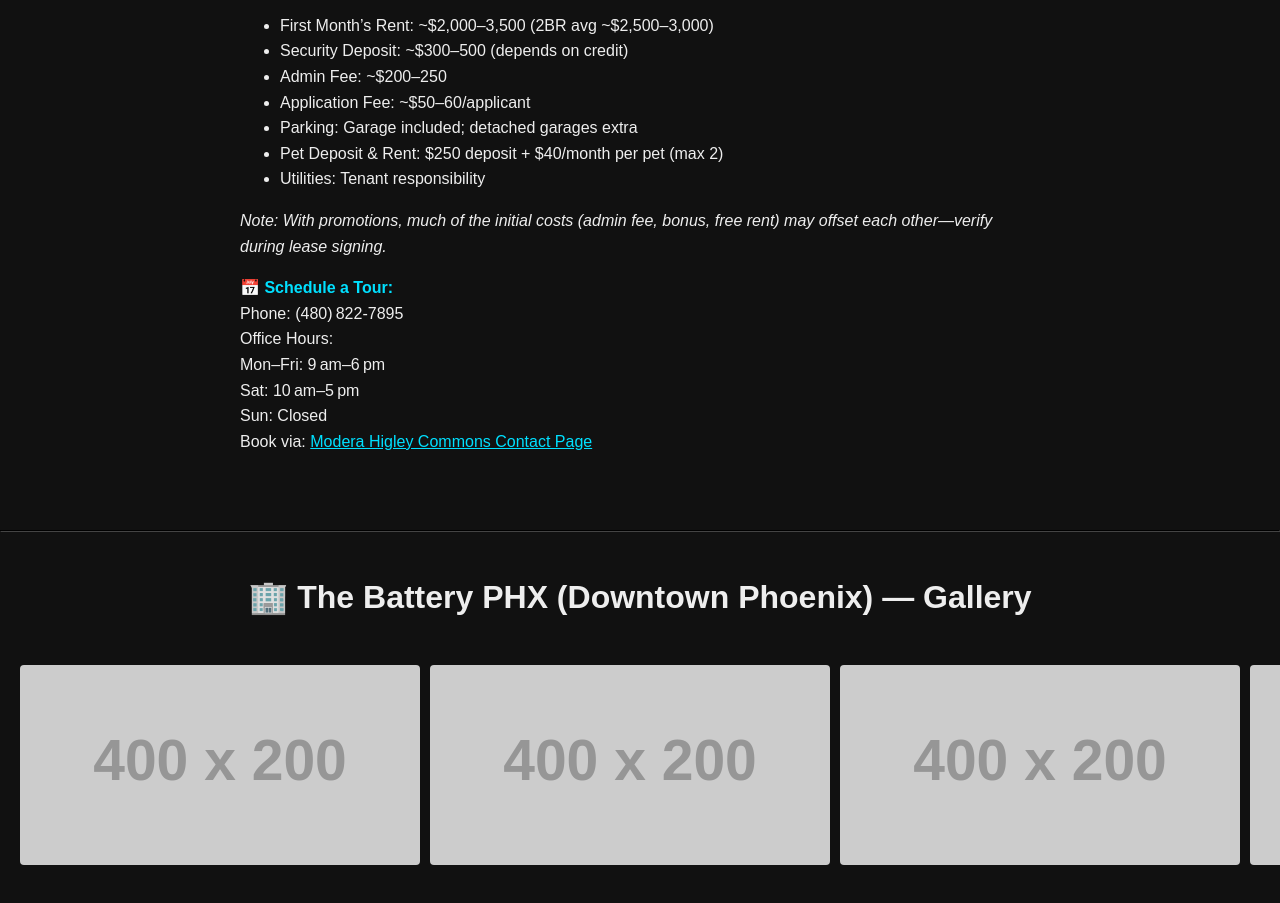
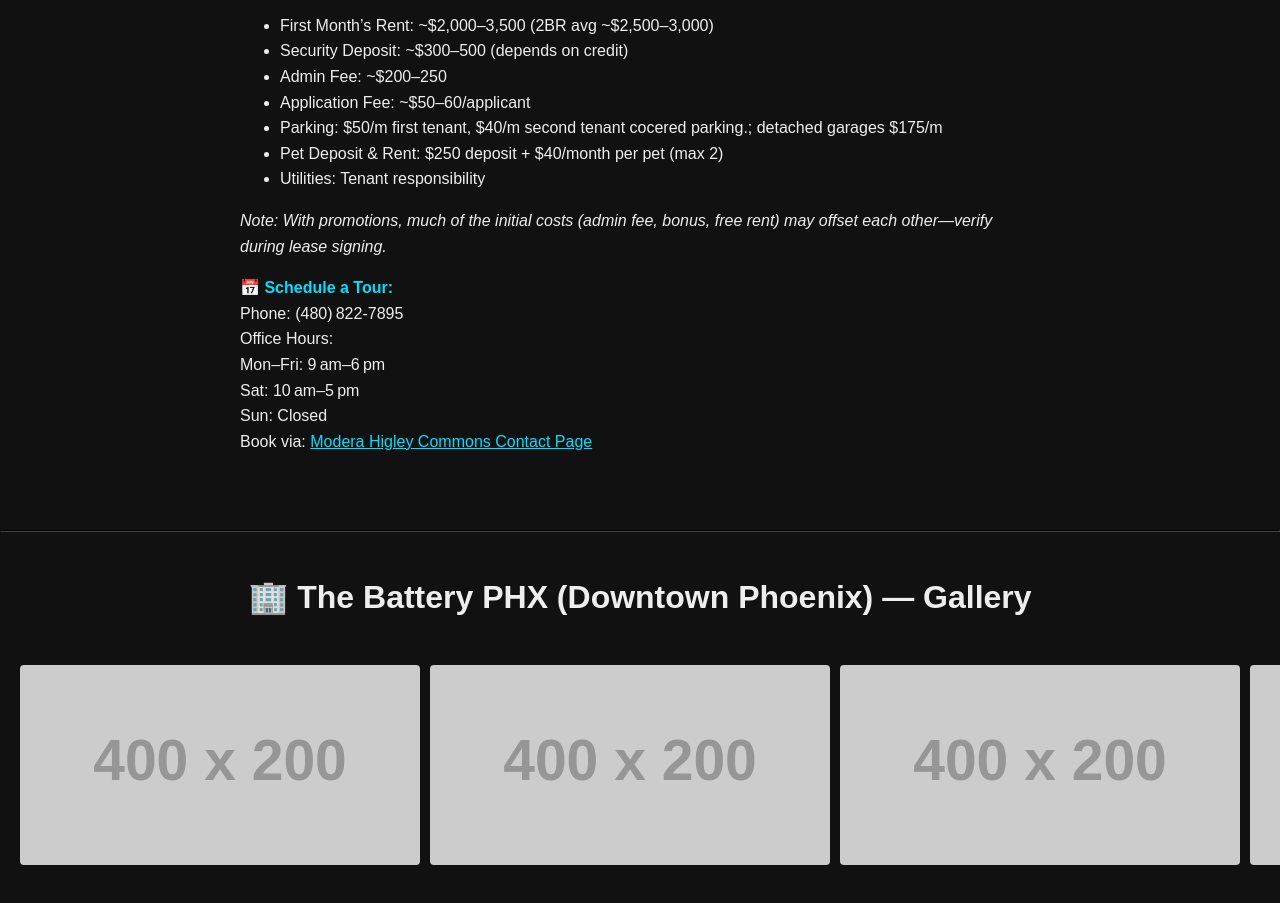
Before and after one commit to antonio-gomez-aa/apartment-portrait-gallary, a plain HTML site: page index.html in a window 1280 px wide. Shown: the part 10575-11478 px from the top of the page. Drawn offline with Linux system fonts and the light colour scheme; placeholder pictures from the web are drawn by us.

Commit message:
Fix higley parking

```diff
--- a/index.html
+++ b/index.html
@@ -589,7 +589,7 @@
 <li>Security Deposit: ~$300–500 (depends on credit)</li>
 <li>Admin Fee: ~$200–250</li>
 <li>Application Fee: ~$50–60/applicant</li>
-<li>Parking: Garage included; detached garages extra</li>
+<li>Parking: $50/m first tenant, $40/m second tenant cocered parking.; detached garages $175/m </li>
 <li>Pet Deposit &amp; Rent: $250 deposit + $40/month per pet (max 2)</li>
 <li>Utilities: Tenant responsibility</li>
 </ul>
```
